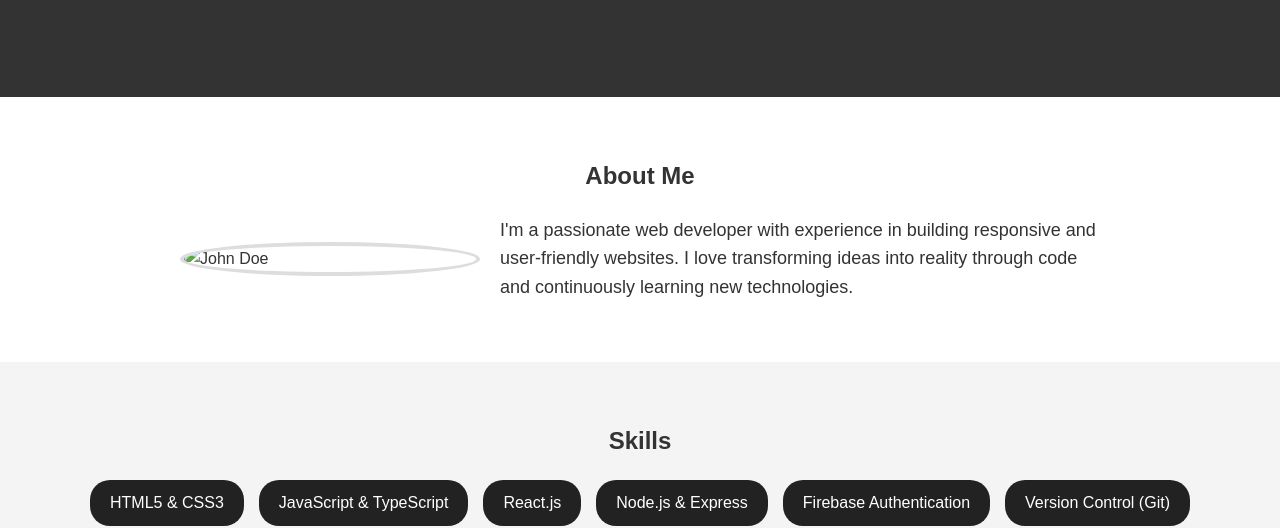
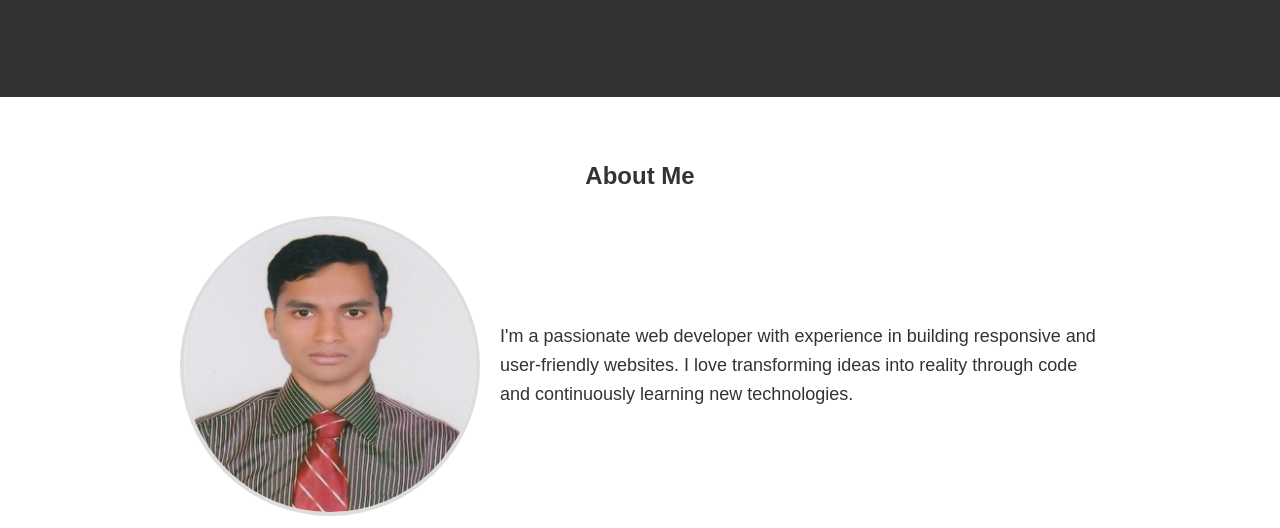
Before and after one commit to NayanSr/portfolio, a plain HTML site: page index.html in a window 1280 px wide. Shown: the part 288-816 px from the top of the page. Drawn offline with Linux system fonts and the light colour scheme; the site is published under a folder, as on GitHub Pages, so addresses that start at the root find nothing.

Commit message:
photo correction

```diff
--- a/index.html
+++ b/index.html
@@ -38,7 +38,7 @@
       <div class="container">
         <h2>About Me</h2>
         <div class="about-content">
-          <img src="/Photo.jpg" alt="John Doe" class="profile-img" />
+          <img src="Photo.jpg" alt="John Doe" class="profile-img" />
           <p>
             I'm a passionate web developer with experience in building
             responsive and user-friendly websites. I love transforming ideas
@@ -141,6 +141,7 @@
         <p>&copy; 2024 Nayan Suter. All rights reserved.</p>
       </div>
     </footer>
+
     <script src="./script.js"></script>
   </body>
 </html>
```
